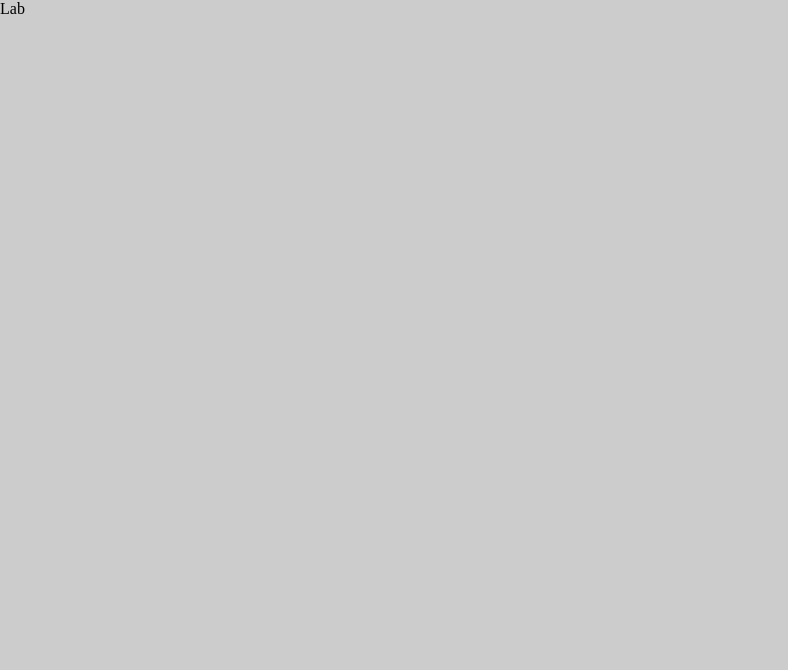
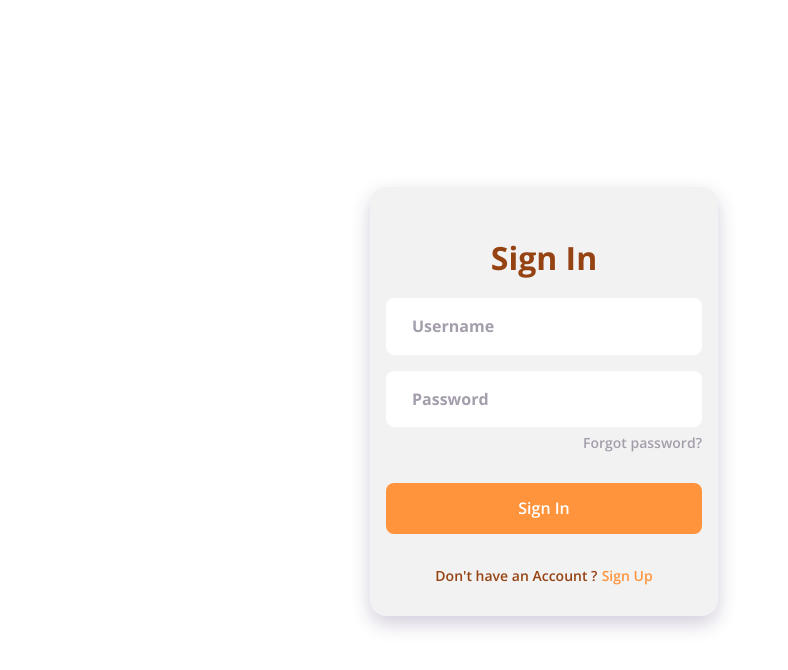
Before and after one commit to AlexandrPristupa/lab, a plain HTML site: page index.html in a window 1280 px wide. Shown: the whole page, without its empty margins (0-788 px from the left). Drawn offline with nearby package versions, Linux system fonts and the light colour scheme.

Commit message:
registration form

```diff
--- a/css/styles.css
+++ b/css/styles.css
@@ -1,3 +1,228 @@
+/*===== GOOGLE FONTS =====*/
+@import url("https://fonts.googleapis.com/css2?family=Open+Sans:wght@400;600;700&display=swap");
+
+:root{
+  --first-color: #ff943c;
+  --first-color-dark: #964313;
+  --first-color-light: #A49EAC;
+  --first-color-lighten: #F2F2F2;
+
+  --body-font: 'Open Sans', sans-serif;
+  --h1-font-size: 1.5rem;
+  --normal-font-size: .938rem;
+  --small-font-size: .813rem;
+}
+
+@media screen and (min-width: 768px) {
+  :root{
+    --normal-font-size: 1rem;
+    --small-font-size: .875rem;
+  }
+}
+
+/*===== BASE =====*/
+*,::before,::after{
+  box-sizing: border-box;
+}
+
 body {
-    background: #ccc;
+  margin: 0;
+  padding: 0;
+  font-family: var(--body-font);
+  font-size: var(--normal-font-size);
+  color: var(--first-color-dark);
 }
+
+h1 {
+  margin: 0;
+}
+
+a {
+  text-decoration: none;
+}
+
+/*===== LOGIN =====*/
+.login {
+  display: grid;
+  grid-template-columns: 100%;
+  height: 100vh;
+  margin-left: 1.5rem;
+  margin-right: 1.5rem;
+}
+
+.login-content {
+  display: flex;
+  align-items: center;
+  justify-content: center;
+}
+
+.login-img {
+  justify-self: center;
+}
+
+.login-img img {
+  width: 310px;
+  margin-top: 1.5rem;
+}
+
+.login-forms {
+  position: relative;
+  height: 368px;
+}
+
+.login-registre, .login-create {
+  position: absolute;
+  bottom: 1rem;
+  width: 100%;
+  background-color: var(--first-color-lighten);
+  padding: 2rem 1rem;
+  border-radius: 1rem;
+  text-align: center;
+  box-shadow: 0 8px 20px rgba(35,0,77,.2);
+  animation-duration: .4s;
+  animation-name: animate-login;
+}
+
+@keyframes animate-login {
+  0%{
+    transform: scale(1,1);
+  }
+  50%{
+    transform: scale(1.1,1.1);
+  }
+  100%{
+    transform: scale(1,1);
+  }
+}
+
+.login-title {
+  font-size: var(--h1-font-size);
+  margin-bottom: 2rem;
+}
+
+.login-box {
+  display: grid;
+  grid-template-columns: max-content 1fr;
+  column-gap: .5rem;
+  padding: 1.125rem 1rem;
+  background-color: #FFF;
+  margin-top: 1rem;
+  border-radius: .5rem;
+}
+
+.login-icon {
+  font-size: 1.5rem;
+  color: var(--first-color);
+}
+
+.login-input {
+  border: none;
+  outline: none;
+  font-size: var(--normal-font-size);
+  font-weight: 700;
+  color: var(--first-color-dark);
+}
+
+.login-input::placeholder {
+  font-size: var(--normal-font-size);
+  font-family: var(--body-font);
+  color: var(--first-color-light);
+}
+
+.login-forgot {
+  display: block;
+  width: max-content;
+  margin-left: auto;
+  margin-top: .5rem;
+  font-size: var(--small-font-size);
+  font-weight: 600;
+  color: var(--first-color-light);
+}
+
+.login-button {
+  display: block;
+  padding: 1rem;
+  margin: 2rem 0;
+  background-color: var(--first-color);
+  color: #FFF;
+  font-weight: 600;
+  text-align: center;
+  border-radius: .5rem;
+  transition: .3s;
+}
+
+.login-button:hover {
+  background-color: var(--first-color-dark);
+}
+
+.login-account, .login-signin, .login-signup {
+  font-weight: 600;
+  font-size: var(--small-font-size);
+}
+
+.login-account {
+  color: var(--first-color-dark);
+}
+
+.login-signin, .login-signup {
+  color: var(--first-color);
+  cursor: pointer;
+}
+
+/*Show login*/
+.block {
+  display: block;
+}
+
+/*Hidden login*/
+.none {
+  display: none;
+}
+
+/* ===== MEDIA QUERIES =====*/
+@media screen and (min-width: 576px){
+  .login-forms {
+    width: 348px;
+    justify-self: center;
+  }
+}
+
+@media screen and (min-width: 1024px){
+  .login {
+    height: 100vh;
+    overflow: hidden;
+  }
+
+  .login-content {
+    grid-template-columns: repeat(2, max-content);
+    justify-content: center;
+    align-items: center;
+    margin-left: 10rem;
+  }
+
+  .login-img {
+    display: flex;
+    width: 600px;
+    height: 588px;
+    background-color: var(--first-color-lighten);
+    border-radius: 1rem;
+    padding-left: 1rem;
+  }
+
+  .login-img img {
+    width: 390px;
+    margin-top: 0;
+  }
+
+  .login-registre, .login-create{
+    left: -11rem;
+  }
+
+  .login-registre{
+    bottom: -2rem;
+  }
+
+  .login-create{
+    bottom: -5.5rem;
+  }
+}
--- a/index.html
+++ b/index.html
@@ -5,21 +5,69 @@
 <head>
     <meta charset="UTF-8">
     <meta name="viewport" content="width=device-width, initial-scale=1.0">
-    <title>Lab</title>
-    <!--Main template css file-->
+    <title>Lab html form</title>
+
     <link rel="stylesheet" href="css/styles.css">
-    <!--normalize-->
     <link rel="stylesheet" href="css/normalize.css">
-    <!--Google Font-->
-    <link rel="preconnect" href="https://fonts.googleapis.com">
-    <link rel="preconnect" href="https://fonts.gstatic.com" crossorigin>
-    <link href="https://fonts.googleapis.com/css2?family=Work+Sans:ital,wght@0,100..900;1,100..900&display=swap"
-        rel="stylesheet">
-
 </head>
 
 <body>
-   Lab
+    <div class="login">
+        <div class="login-content">
+            <div class="login-forms">
+                <form action="" class="login-registre" id="login-in">
+                    <h1 class="login__title">Sign In</h1>
+
+                    <div class="login-box">
+                        <i class='bx bx-user login-icon'></i>
+                        <input type="text" placeholder="Username" class="login-input">
+                    </div>
+
+                    <div class="login-box">
+                        <i class='bx bx-lock-alt login-icon'></i>
+                        <input type="password" placeholder="Password" class="login-input">
+                    </div>
+
+                    <a href="#" class="login-forgot">Forgot password?</a>
+
+                    <a href="#" class="login-button">Sign In</a>
+
+                    <div>
+                        <span class="login-account">Don't have an Account ?</span>
+                        <span class="login-signin" id="sign-up">Sign Up</span>
+                    </div>
+                </form>
+
+                <form action="" class="login-create none" id="login-up">
+                    <h1 class="login-title">Create Account</h1>
+
+                    <div class="login-box">
+                        <i class='bx bx-user login-icon'></i>
+                        <input type="text" placeholder="Username" class="login-input">
+                    </div>
+
+                    <div class="login-box">
+                        <i class='bx bx-at login-icon'></i>
+                        <input type="text" placeholder="Email" class="login-input">
+                    </div>
+
+                    <div class="login-box">
+                        <i class='bx bx-lock-alt login-icon'></i>
+                        <input type="password" placeholder="Password" class="login-input">
+                    </div>
+
+                    <a href="#" class="login-button">Sign Up</a>
+
+                    <div>
+                        <span class="login-account">Already have an Account ?</span>
+                        <span class="login-signup" id="sign-in">Sign In</span>
+                    </div>
+                </form>
+            </div>
+        </div>
+    </div>
+
+    <script src="js/index.js"></script>
 </body>
 
 </html>
--- /dev/null
+++ b/js/index.js
@@ -0,0 +1,26 @@
+/*===== LOGIN SHOW and HIDDEN =====*/
+const signUp = document.getElementById('sign-up'),
+    signIn = document.getElementById('sign-in'),
+    loginIn = document.getElementById('login-in'),
+    loginUp = document.getElementById('login-up')
+
+
+signUp.addEventListener('click', ()=>{
+    // Remove classes first if they exist
+    loginIn.classList.remove('block')
+    loginUp.classList.remove('none')
+
+    // Add classes
+    loginIn.classList.toggle('none')
+    loginUp.classList.toggle('block')
+})
+
+signIn.addEventListener('click', ()=>{
+    // Remove classes first if they exist
+    loginIn.classList.remove('none')
+    loginUp.classList.remove('block')
+
+    // Add classes
+    loginIn.classList.toggle('block')
+    loginUp.classList.toggle('none')
+})
```
